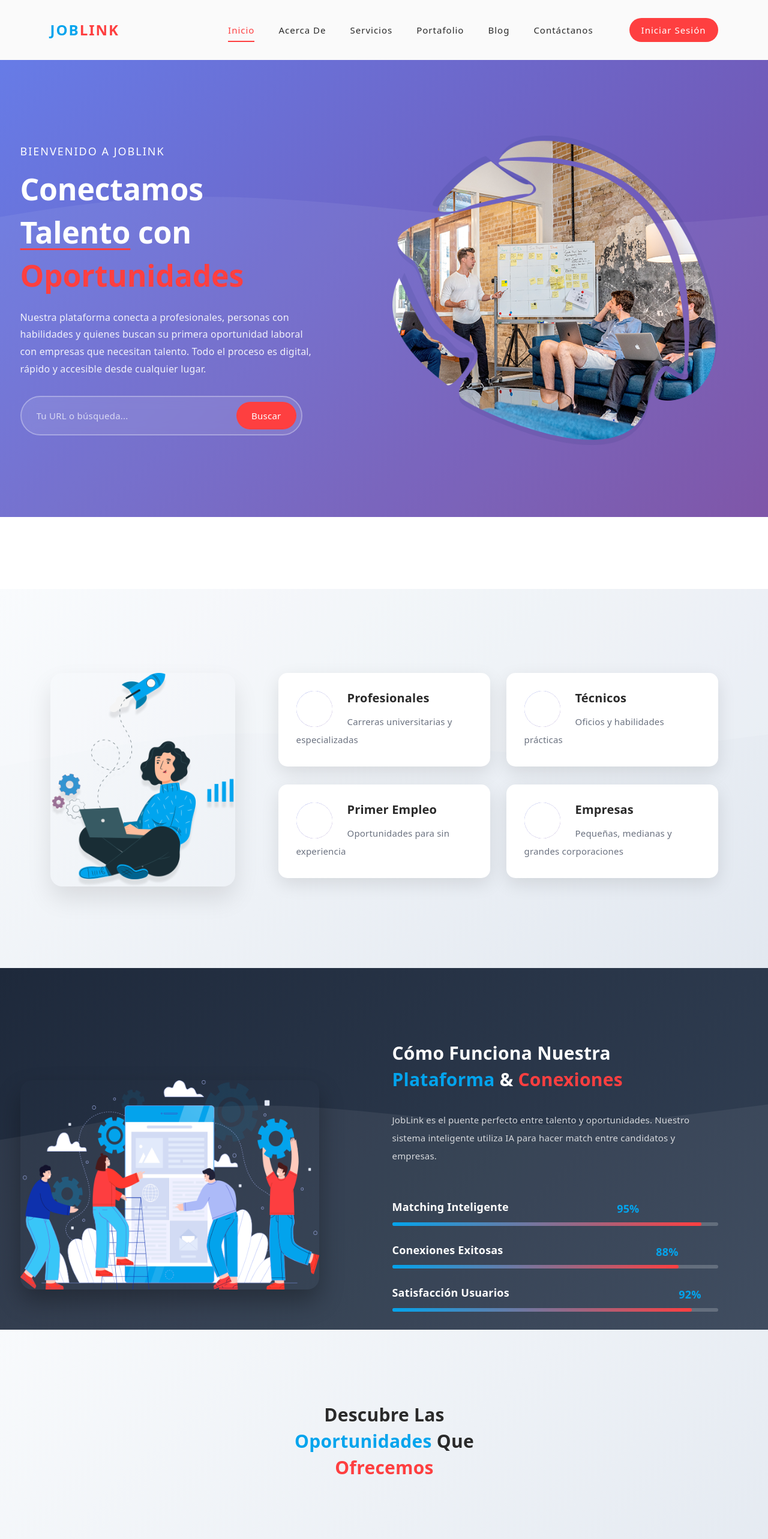
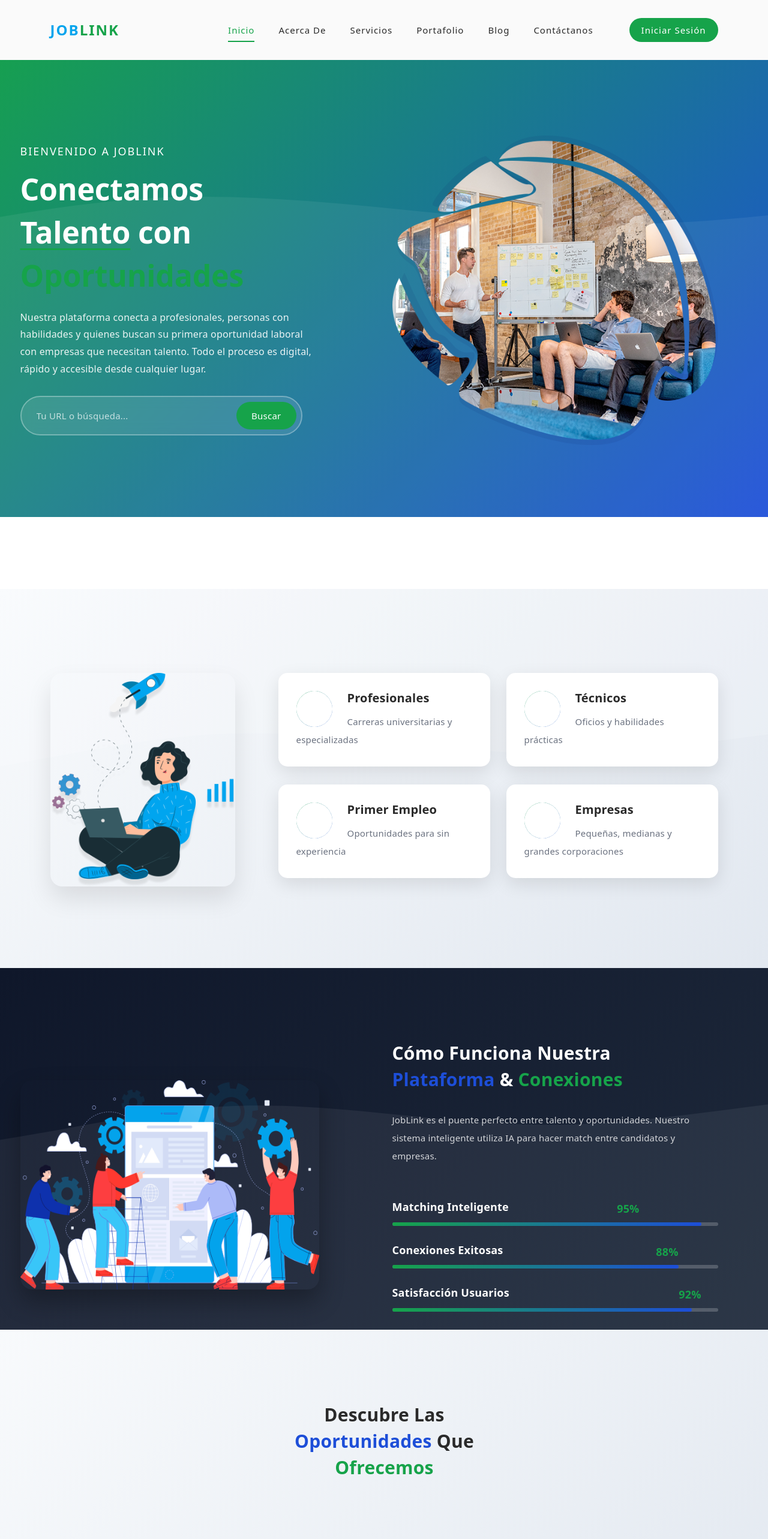
Before and after one commit to zerobugs2026/JobLink2026, a React (Vite) app: page / in a window 1280 px wide. Shown: the top 2566 px of the page at 60% size. Built offline with nearby package versions, Linux system fonts and the light colour scheme.

Commit message:
Diseño de Colores listo (Vistas Inicio y Login)

```diff
--- a/src/styles/Inicio.css
+++ b/src/styles/Inicio.css
@@ -149,12 +149,12 @@ body {
 }
 
 ::selection {
-  background: #03a4ed;
+  background: #16A34A;
   color: #fff;
 }
 
 ::-moz-selection {
-  background: #03a4ed;
+  background: #16A34A;
   color: #fff;
 }
 
@@ -191,16 +191,16 @@ body {
 
 .section-heading h2 em {
   font-style: normal;
-  color: #03a4ed;
+  color: #1D4ED8;
 }
 
 .section-heading h2 span {
-  color: #fe3f40;
+  color: #16A34A;
 }
 
 .main-blue-button a {
   display: inline-block;
-  background-color: #03a4ed;
+  background-color: #1D4ED8;
   font-size: 15px;
   font-weight: 400;
   color: #fff;
@@ -212,14 +212,14 @@ body {
 }
 
 .main-blue-button a:hover {
-  background-color: #0288d1;
+  background-color: #1557c0;
   transform: translateY(-2px);
-  box-shadow: 0 5px 15px rgba(3, 164, 237, 0.3);
+  box-shadow: 0 5px 15px rgba(29, 78, 216, 0.3);
 }
 
 .main-red-button a {
   display: inline-block;
-  background-color: #fe3f40;
+  background-color: #16A34A;
   font-size: 15px;
   font-weight: 400;
   color: #fff;
@@ -231,9 +231,9 @@ body {
 }
 
 .main-red-button a:hover {
-  background-color: #e63935;
+  background-color: #128a3e;
   transform: translateY(-2px);
-  box-shadow: 0 5px 15px rgba(254, 63, 64, 0.3);
+  box-shadow: 0 5px 15px rgba(22, 163, 74, 0.3);
 }
 
 .main-white-button a {
@@ -241,17 +241,17 @@ body {
   background-color: #fff;
   font-size: 15px;
   font-weight: 400;
-  color: #fe3f40;
+  color: #16A34A;
   text-transform: capitalize;
   padding: 12px 25px;
   border-radius: 23px;
   letter-spacing: 0.25px;
-  border: 2px solid #fe3f40;
+  border: 2px solid #16A34A;
   transition: all 0.3s ease;
 }
 
 .main-white-button a:hover {
-  background-color: #fe3f40;
+  background-color: #16A34A;
   color: #fff;
   transform: translateY(-2px);
 }
@@ -261,7 +261,7 @@ body {
   background-color: #fff;
   font-size: 15px;
   font-weight: 500;
-  color: #fe3f40;
+  color: #16A34A;
   text-transform: capitalize;
   padding: 12px 25px;
   border-radius: 23px;
@@ -273,10 +273,10 @@ body {
 }
 
 .main-button:hover {
-  background-color: #fe3f40;
+  background-color: #16A34A;
   color: #fff;
   transform: translateY(-2px);
-  box-shadow: 0 5px 15px rgba(254, 63, 64, 0.3);
+  box-shadow: 0 5px 15px rgba(22, 163, 74, 0.3);
 }
 
 /*
@@ -301,11 +301,11 @@ header
 }
 
 .background-header .main-nav .nav li:hover a {
-  color: #fe3f40!important;
+  color: #16A34A!important;
 }
 
 .background-header .nav li a.active {
-  color: #fe3f40!important;
+  color: #16A34A!important;
 }
 
 .header-area {
@@ -355,7 +355,7 @@ header
 }
 
 .logo h4 span {
-  color: #fe3f40;
+  color: #16A34A;
 }
 
 .background-header .main-nav .logo h4 {
@@ -424,7 +424,7 @@ header
 
 .header-area .main-nav .nav li:hover a,
 .header-area .main-nav .nav li a.active {
-  color: #fe3f40!important;
+  color: #16A34A!important;
 }
 
 .header-area .main-nav .nav li:hover a::after,
@@ -439,19 +439,19 @@ header
   left: 0;
   width: 0;
   height: 2px;
-  background-color: #fe3f40;
+  background-color: #16A34A;
   transition: width 0.3s ease;
 }
 
 .background-header .main-nav .nav li:hover a,
 .background-header .main-nav .nav li a.active {
-  color: #fe3f40!important;
+  color: #16A34A!important;
   opacity: 1;
 }
 
 .header-area .main-nav .nav li:last-child a:hover ,
 .background-header .main-nav .nav li:last-child a:hover {
-  background-color: #03a4ed;
+  background-color: #1D4ED8;
 }
 
 .header-area .main-nav .nav li.submenu {
@@ -512,7 +512,7 @@ header
 
 .header-area .main-nav .nav li.submenu ul li a:hover {
   background: #fff;
-  color: #fe3f40!important;
+  color: #16A34A!important;
   padding-left: 25px;
 }
 
@@ -652,7 +652,7 @@ header
 }
 
 .header-area.header-sticky .nav li a.active {
-  color: #fe3f40;
+  color: #16A34A;
 }
 
 @media (max-width: 1200px) {
@@ -685,7 +685,7 @@ header
   }
   .header-area.header-sticky .nav li a:hover,
   .header-area.header-sticky .nav li a.active {
-    color: #fe3f40!important;
+    color: #16A34A!important;
     opacity: 1;
   }
   .header-area.header-sticky .nav li.search-icon a {
@@ -746,7 +746,7 @@ header
   }
   .header-area .main-nav .nav li a:hover {
     background: #eee !important;
-    color: #fe3f40!important;
+    color: #16A34A!important;
   }
   .header-area .main-nav .nav li.submenu ul {
     position: relative;
@@ -860,7 +860,7 @@ preloader
     height: 16px;
     top: 12px;
     left: 15px;
-    background: #fe3f40;
+    background: #16A34A;
     border-radius: 50%;
     -webkit-transform: translateX(0);
     transform: translateX(0);
@@ -883,7 +883,7 @@ preloader
     width: 16px;
     height: 16px;
     margin-left: 16px;
-    background: #fe3f40;
+    background: #16A34A;
     border-radius: 50%;
 }
 
@@ -894,7 +894,7 @@ Banner Style - Enhanced
 */
 
 .main-banner {
-  background: linear-gradient(135deg, #667eea 0%, #764ba2 100%);
+  background: linear-gradient(135deg, #16A34A 0%, #1D4ED8 100%);
   padding: 226px 0px 120px 0px;
   position: relative;
   overflow: hidden;
@@ -938,13 +938,13 @@ Banner Style - Enhanced
   color: #fff;
   font-style: normal;
   text-decoration: underline;
-  text-decoration-color: #fe3f40;
+  text-decoration-color: #16A34A;
   text-decoration-thickness: 3px;
   text-underline-offset: 8px;
 }
 
 .main-banner .left-content h2 span {
-  color: #fe3f40;
+  color: #16A34A;
 }
 
 .main-banner .left-content p {
@@ -971,7 +971,7 @@ Banner Style - Enhanced
   right: 10px;
   top: 10px;
   display: inline-block;
-  background-color: #fe3f40;
+  background-color: #16A34A;
   font-size: 15px;
   font-weight: 500;
   color: #fff;
@@ -1088,7 +1088,7 @@ About Us Style - Enhanced
   margin-right: 25px;
   width: 60px;
   height: 60px;
-  background: linear-gradient(135deg, #667eea 0%, #764ba2 100%);
+  background: linear-gradient(135deg, #16A34A 0%, #1D4ED8 100%);
   border-radius: 50%;
   display: flex;
   align-items: center;
@@ -1121,7 +1121,7 @@ Services Style - Enhanced
 .our-services {
   margin-top: 0px;
   padding-top: 120px;
-  background: linear-gradient(135deg, #1e293b 0%, #334155 100%);
+  background: linear-gradient(135deg, #0f172a 0%, #1e293b 100%);
   position: relative;
   overflow: hidden;
 }
@@ -1173,7 +1173,7 @@ Services Style - Enhanced
   top: 0;
   font-size: 18px;
   font-weight: 600;
-  color: #03a4ed;
+  color: #16A34A;
 }
 
 .our-services .first-bar span {
@@ -1205,7 +1205,7 @@ Services Style - Enhanced
 }
 
 .our-services .progress-skill-bar .filled-bar {
-  background: linear-gradient(90deg, #03a4ed 0%, #fe3f40 100%);
+  background: linear-gradient(90deg, #16A34A 0%, #1D4ED8 100%);
   height: 6px;
   border-radius: 3px;
   margin-bottom: -6px;
@@ -1262,7 +1262,7 @@ Portfolio - Enhanced
 }
 
 .our-portfolio .hidden-content {
-  background: linear-gradient(135deg, #03a4ed 0%, #764ba2 100%);
+  background: linear-gradient(135deg, #16A34A 0%, #1D4ED8 100%);
   padding: 30px;
   border-radius: 20px;
   text-align: center;
@@ -1278,7 +1278,7 @@ Portfolio - Enhanced
   width: 20px;
   height: 20px;
   position: absolute;
-  background: #03a4ed;
+  background: #16A34A;
   content: '';
   left: 50%;
   bottom: -8px;
@@ -1399,7 +1399,7 @@ Blog - Enhanced
 }
 
 .our-blog .left-image ul li i {
-  color: #fe3f40;
+  color: #16A34A;
   font-size: 16px;
   margin-right: 8px;
 }
@@ -1448,7 +1448,7 @@ Blog - Enhanced
 }
 
 .our-blog .right-list .left-content span i {
-  color: #fe3f40;
+  color: #16A34A;
   font-size: 16px;
   margin-right: 8px;
 }
@@ -1482,7 +1482,7 @@ contact - Enhanced
 
 .contact-us {
   padding: 80px 0px;
-  background-image: linear-gradient(135deg, #667eea 0%, #764ba2 100%);
+  background-image: linear-gradient(135deg, #16A34A 0%, #1D4ED8 100%);
   background-repeat: no-repeat;
   background-position: center center;
   background-size: cover;
@@ -1530,7 +1530,7 @@ contact - Enhanced
   line-height: 46px;
   background-color: #fff;
   border-radius: 50%;
-  color: #fe3f40;
+  color: #16A34A;
   font-size: 22px;
   margin-left: 30px;
   margin-right: 15px;
@@ -1577,7 +1577,7 @@ form#contact input {
 }
 
 form#contact input:focus {
-  border-color: #03a4ed;
+  border-color: #16A34A;
   background-color: #fff;
 }
 
@@ -1602,7 +1602,7 @@ form#contact textarea {
 }
 
 form#contact textarea:focus {
-  border-color: #03a4ed;
+  border-color: #16A34A;
   background-color: #fff;
 }
 
@@ -1630,7 +1630,7 @@ footer::before {
   left: 0;
   right: 0;
   height: 1px;
-  background: linear-gradient(90deg, transparent, #03a4ed, transparent);
+  background: linear-gradient(90deg, transparent, #16A34A, transparent);
 }
 
 footer p {
@@ -1642,13 +1642,13 @@ footer p {
 }
 
 footer p a {
-  color: #03a4ed;
+  color: #16A34A;
   font-weight: 400;
   transition: color 0.3s ease;
 }
 
 footer p a:hover {
-  color: #fe3f40;
+  color: #16A34A;
 }
 
 /*
@@ -2140,7 +2140,7 @@ footer .quick-links ul li a {
 }
 
 footer .quick-links ul li a:hover {
-  color: #03a4ed;
+  color: #16A34A;
 }
 
 footer .social-icons {
@@ -2163,7 +2163,7 @@ footer .social-icons a {
 }
 
 footer .social-icons a:hover {
-  background-color: #03a4ed;
+  background-color: #1D4ED8;
   transform: translateY(-3px);
 }
 
@@ -2174,7 +2174,7 @@ footer .contact-info p {
 }
 
 footer .contact-info i {
-  color: #03a4ed;
+  color: #16A34A;
   margin-right: 10px;
   width: 16px;
 }
@@ -2193,7 +2193,7 @@ footer .copyright p {
 }
 
 footer .copyright a {
-  color: #03a4ed;
+  color: #16A34A;
   text-decoration: none;
   transition: all 0.3s ease;
 }
@@ -2248,7 +2248,7 @@ Testimonials Section
 
 .testimonials .section-heading h2 em {
   font-style: normal;
-  color: #03a4ed;
+  color: #16A34A;
 }
 
 .testimonials .section-heading h2 span {
@@ -2271,7 +2271,7 @@ Testimonials Section
 
 .testimonial-item .icon {
   font-size: 30px;
-  color: #03a4ed;
+  color: #16A34A;
   margin-bottom: 20px;
 }
 
@@ -2290,7 +2290,7 @@ Testimonials Section
 
 .author-info img {
   margin-right: 15px;
-  border: 3px solid #03a4ed;
+  border: 3px solid #16A34A;
 }
 
 .author-text h4 {
@@ -2421,7 +2421,7 @@ html {
 }
 
 ::-webkit-scrollbar-thumb {
-  background: linear-gradient(135deg, #03a4ed, #764ba2);
+  background: linear-gradient(135deg, #16A34A, #1D4ED8);
   border-radius: 5px;
 }
 
--- a/src/styles/Login.css
+++ b/src/styles/Login.css
@@ -11,7 +11,7 @@ Based on Space Dynamic Template
 --------------------------------------------- */
 .login-container {
   min-height: 100vh;
-  background: linear-gradient(135deg, #faf5fe 0%, #f0e6f5 100%);
+  background: linear-gradient(135deg, #F5F5F5 0%, #e8e8e8 100%);
   display: flex;
   flex-direction: column;
 }
@@ -56,7 +56,7 @@ Based on Space Dynamic Template
 }
 
 .login-header .logo span {
-  color: #ff589e;
+  color: #16A34A;
 }
 
 /* ---------------------------------------------
@@ -180,7 +180,7 @@ Based on Space Dynamic Template
 .input-wrapper i {
   position: absolute;
   left: 15px;
-  color: #ff589e;
+  color: #16A34A;
   font-size: 16px;
 }
 
@@ -192,16 +192,16 @@ Based on Space Dynamic Template
   padding: 0 20px 0 45px;
   font-size: 14px;
   color: #2a2a2a;
-  background: #faf5fe;
+  background: #F5F5F5;
   transition: all 0.3s ease;
   outline: none;
   box-sizing: border-box;
 }
 
 .input-wrapper input:focus {
-  border-color: #ff589e;
+  border-color: #16A34A;
   background: #fff;
-  box-shadow: 0 0 0 4px rgba(255, 88, 158, 0.1);
+  box-shadow: 0 0 0 4px rgba(22, 163, 74, 0.1);
 }
 
 .input-wrapper input::placeholder {
@@ -233,12 +233,12 @@ Based on Space Dynamic Template
   height: 16px;
   margin-right: 8px;
   cursor: pointer;
-  accent-color: #ff589e;
+  accent-color: #16A34A;
 }
 
 .forgot-password {
   font-size: 13px;
-  color: #ff589e;
+  color: #1D4ED8;
   text-decoration: none;
   transition: all 0.3s ease;
 }
@@ -254,7 +254,7 @@ Based on Space Dynamic Template
 .login-button {
   width: 100%;
   height: 50px;
-  background: linear-gradient(105deg, #826ee6 0%, #ff589e 100%);
+  background: linear-gradient(105deg, #16A34A 0%, #1D4ED8 100%);
   border: none;
   border-radius: 25px;
   color: #fff;
@@ -268,7 +268,7 @@ Based on Space Dynamic Template
 
 .login-button:hover {
   transform: translateY(-2px);
-  box-shadow: 0 8px 20px rgba(255, 88, 158, 0.3);
+  box-shadow: 0 8px 20px rgba(22, 163, 74, 0.3);
 }
 
 .login-button:disabled {
@@ -294,7 +294,7 @@ Based on Space Dynamic Template
 }
 
 .login-footer a {
-  color: #ff589e;
+  color: #1D4ED8;
   text-decoration: none;
   font-weight: 500;
   transition: all 0.3s ease;
```
